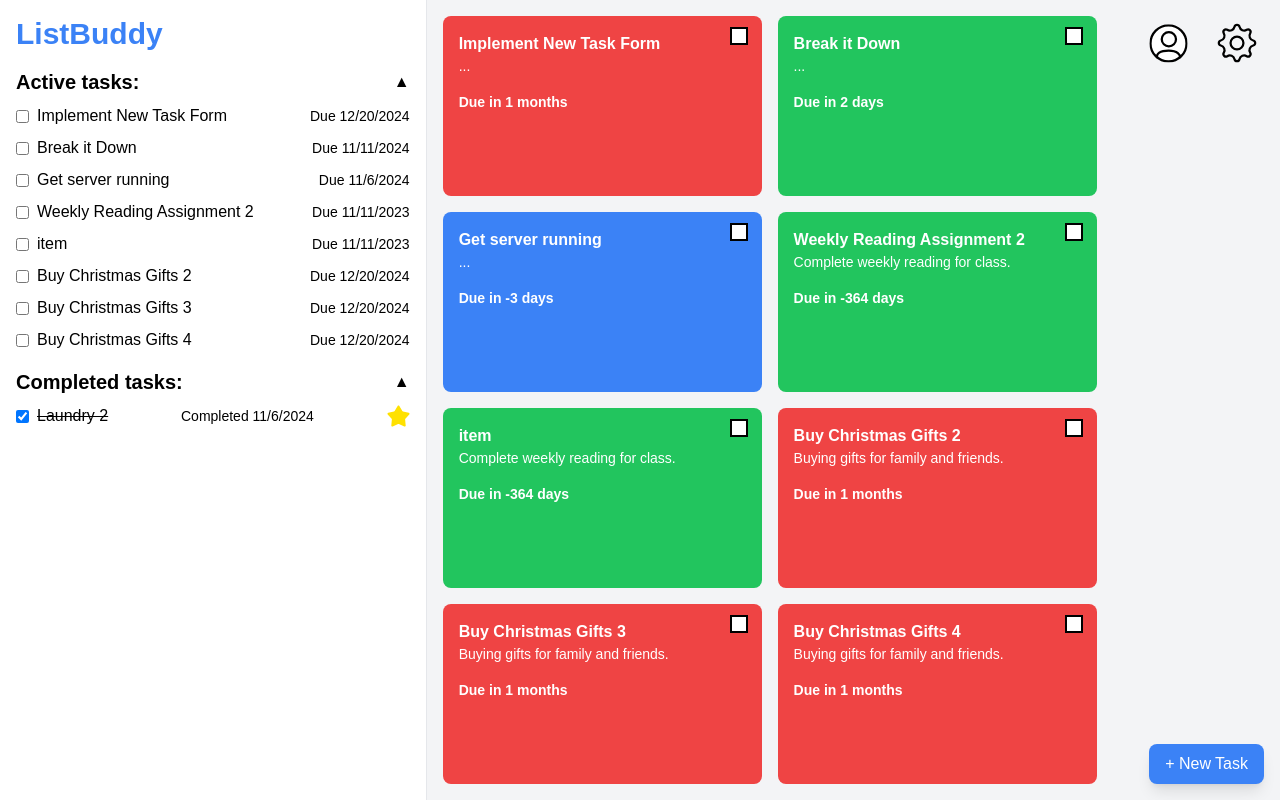
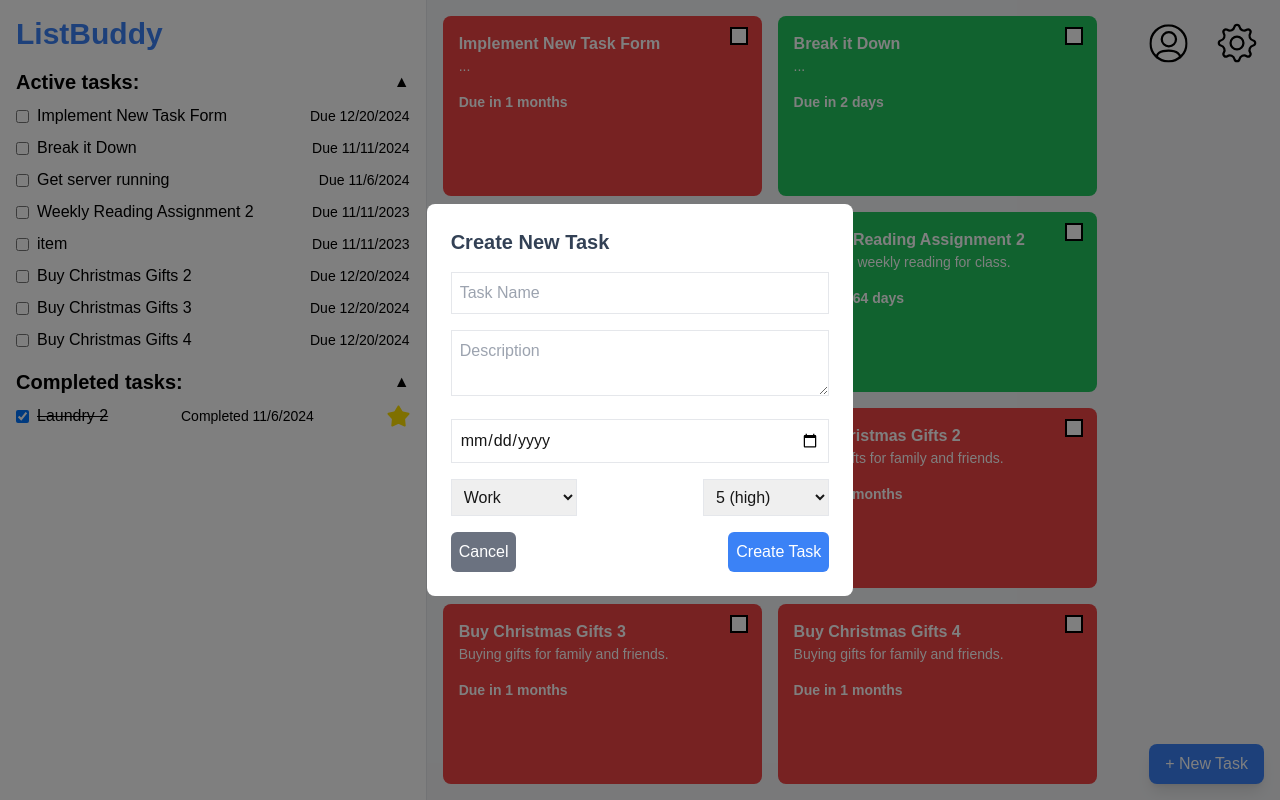
Before and after one commit to StuffGames/list-buddy-app, a Next.js app: page /home in a window 1280 px wide. Both pictures are taken after a click on the button "+ New Task". Built offline with nearby package versions, Linux system fonts and the light colour scheme.

Commit message:
completed task creation

```diff
--- a/app/home/page.jsx
+++ b/app/home/page.jsx
@@ -1,5 +1,6 @@
 'use client'
 import React, { useState } from 'react';
+import TaskPopup from '../../components/task.js';
 
 const initialTasks = [
   {
@@ -108,6 +109,7 @@ const HomePage = () => {
   const [tasks, setTasks] = useState(initialTasks);
   const [showActive, setShowActive] = useState(true);
   const [showCompleted, setShowCompleted] = useState(true);
+  const [modalOpen, setModalOpen] = useState(false); //set modalOpen
 
   const handleToggleActive = () => setShowActive(!showActive);
   const handleToggleCompleted = () => setShowCompleted(!showCompleted);
@@ -251,10 +253,16 @@ const HomePage = () => {
 
       {/* Icons and Buttons */}
       <div className="absolute bottom-4 right-4 flex items-center space-x-2">
-        <button className="bg-blue-500 text-white px-4 py-2 rounded-lg shadow-lg hover:bg-blue-600">
-          + New Task
-        </button>
+        <button className="bg-blue-500 text-white px-4 py-2 rounded-lg shadow-lg hover:bg-blue-600"
+          onClick={() => setModalOpen(true)}>
+            + New Task
+          </button>
       </div>
+
+      {/* TaskPopup Modal */}
+      {modalOpen && (
+        <TaskPopup close={() => setModalOpen(false)} addNewTask={addNewTask} />
+      )}
 
       {/* Profile and Settings Icons */}
       <div className="absolute top-0 right-0 flex">
--- a/components/task.js
+++ b/components/task.js
@@ -1,90 +1,84 @@
-export default function TaskPopup() {
+import React, { useState } from 'react'; // Import useState
 
-      // Function to create a new task (for now it just logs the task)
-  const createTask = () => {
-    if (!taskName || !dueDate) {
-      alert('Please fill in both fields.');
-      return;
-    }
-    const newTask = { taskName, dueDate };
-    console.log('New Task Created:', newTask);
+const TaskPopup = ({ close, addNewTask }) => {
+    const [taskName, setTaskName] = useState('');
+    const [taskCategory, setTaskCategory] = useState('work');
+    const [taskPriority, setTaskPriority] = useState(5);
+    const [taskDescription, setTaskDescription] = useState('');
+    const [taskDeadline, setTaskDeadline] = useState('');
 
-    // Clear inputs after task creation
-    setTaskName('');
-    setDueDate('');
+    const handleSubmit = () => {
+      const newTask = {
+        name: taskName,
+        category: taskCategory,
+        priority: taskPriority,
+        description: taskDescription,
+        deadline: new Date(taskDeadline),
+        completed: false,
+        creation_date: new Date(),
+        completion_date: null,
+      };
+
+      addNewTask(newTask); // Add the new task
+      close(); // Close the modal
     };
 
-    return(
-        <Popup
-      trigger={<button className="bg-blue-500 text-white p-2 rounded">+ New Task</button>}
-      modal
-      nested
-    >
-      {(close) => (
-        <div className="modal bg-white p-6 rounded-lg shadow-lg">
-          <div className="modal-header text-center mb-4">
-            <h2 className="text-xl font-semibold">New Task</h2>
+    return (
+      <div className="fixed inset-0 bg-black bg-opacity-50 flex justify-center items-center z-10">
+        <div className="bg-white p-6 rounded-lg w-1/3">
+          <h2 className="text-xl font-semibold mb-4 text-slate-700">Create New Task</h2>
+          <input
+            type="text"
+            placeholder="Task Name"
+            value={taskName}
+            onChange={(e) => setTaskName(e.target.value)}
+            className="w-full p-2 border mb-4"
+          />
+          <textarea
+            placeholder="Description"
+            value={taskDescription}
+            onChange={(e) => setTaskDescription(e.target.value)}
+            className="w-full p-2 border mb-4"
+          />
+          <input
+            type="date"
+            value={taskDeadline}
+            onChange={(e) => setTaskDeadline(e.target.value)}
+            className="w-full p-2 border mb-4"
+          />
+          <div className="flex justify-between mb-4">
+            <select
+              value={taskCategory}
+              onChange={(e) => setTaskCategory(e.target.value)}
+              className="w-1/3 p-2 border"
+            >
+              <option value="work">Work</option>
+              <option value="school">School</option>
+              <option value="home">Home</option>
+            </select>
+            <select
+              value={taskPriority}
+              onChange={(e) => setTaskPriority(Number(e.target.value))}
+              className="w-1/3 p-2 border"
+            >
+              <option value="1">1 (low)</option>
+              <option value="2">2</option>
+              <option value="3">3</option>
+              <option value="4">4</option>
+              <option value="5">5 (high)</option>
+            </select>
           </div>
-
-          {/* Task Name Input */}
-          <div className="mb-4">
-            <label
-              htmlFor="tname"
-              className="block text-sm font-medium text-slate-500"
-            >
-              Task Name
-            </label>
-            <input
-              className="w-full p-2 mt-1 border rounded-md focus:outline-none focus:ring-2 focus:ring-blue-500"
-              type="text"
-              id="tname"
-              name="tname"
-              value={taskName}
-              placeholder="Enter task name"
-              required
-            />
-          </div>
-
-          {/* Due Date Input */}
-          <div className="mb-4">
-            <label
-              htmlFor="ddate"
-              className="block text-sm font-medium text-slate-500"
-            >
-              Due Date
-            </label>
-            <input
-              className="w-full p-2 mt-1 border rounded-md focus:outline-none focus:ring-2 focus:ring-blue-500"
-              type="date"
-              id="ddate"
-              name="ddate"
-              value={dueDate}
-              required
-            />
-          </div>
-
-          {/* Action Buttons */}
-          <div className="modal-footer flex justify-between">
-            <button
-              onClick={createTask}
-              className="bg-green-500 text-white p-2 rounded hover:bg-green-600"
-            >
+          <div className="flex justify-between">
+            <button onClick={close} className="bg-gray-500 text-white p-2 rounded-md">
+              Cancel
+            </button>
+            <button onClick={handleSubmit} className="bg-blue-500 text-white p-2 rounded-md">
               Create Task
-            </button>
-            <button
-              onClick={() => {
-                close(); // Close the modal
-                setTaskName(''); // Clear inputs
-                setDueDate('');
-              }}
-              className="bg-gray-300 text-black p-2 rounded hover:bg-gray-400"
-            >
-              Close
             </button>
           </div>
         </div>
-      )}
-    </Popup>
+      </div>
+    );
+  };
 
-    );
-}
+  export default TaskPopup;
```
